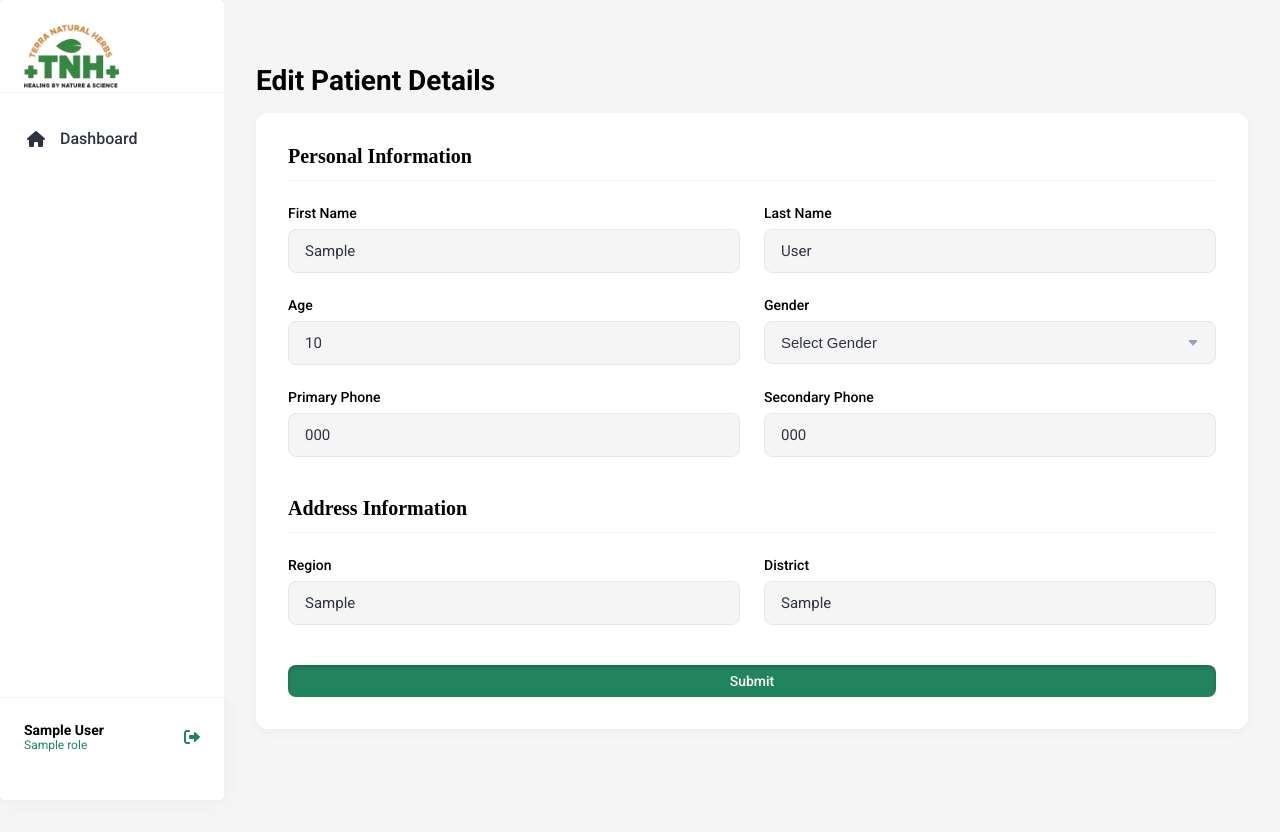
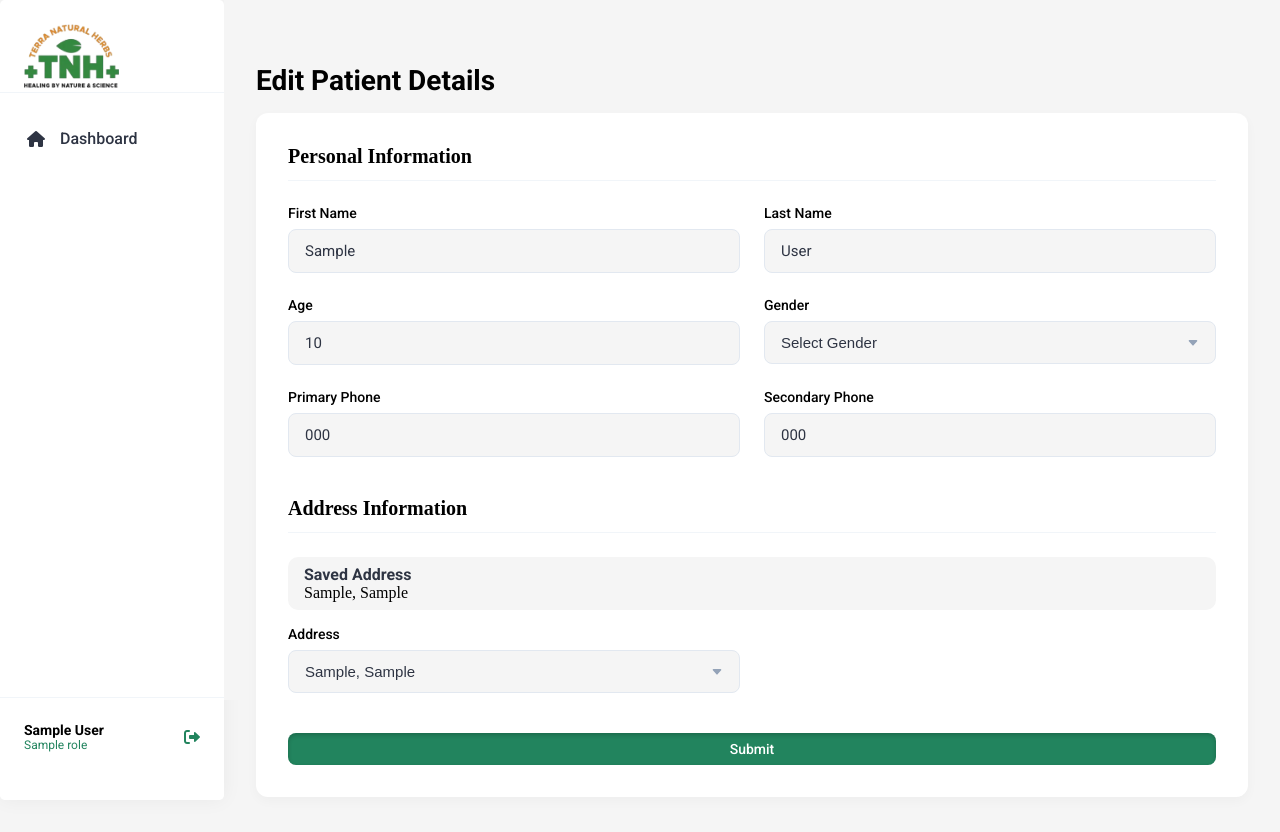
Before and after one commit to kevokagwima/Terra-Natural-Hub, a Flask app: page /edit/patient/1 in a window 1280 px wide. Run offline with Flask 3, Linux system fonts and the light colour scheme; a user stored in the database is signed in; tables that the repository leaves empty hold one stand-in row (values such as "Sample post").

Commit message:
Updated files

```diff
--- a/Admin/form.py
+++ b/Admin/form.py
@@ -10,8 +10,7 @@ class AddPatientForm(FlaskForm):
   ], validators=[DataRequired(message="Gender field required")])
   phone_number_1 = StringField('Primary Phone', validators=[DataRequired(message="Phone Number required"), Length(max=20)])
   phone_number_2 = StringField('Secondary Phone', validators=[Optional(), Length(max=20)])
-  region = StringField('Region', validators=[Optional(), Length(max=20)])
-  district = StringField('District', validators=[Optional(), Length(max=30)])
+  address = SelectField('Address', choices=[], validators=[Optional()])
 
 class AddMedicineForm(FlaskForm):
   name = StringField('Medicine Name', validators=[DataRequired(message="Medicine name field required"), Length(max=200)])
@@ -32,3 +31,6 @@ class DiagnosisForm(FlaskForm):
 class PrescriptionForm(FlaskForm):
   prescription = SelectField('Prescribe Medication', choices=[], validators=[DataRequired(message="Prescription field required")])
   note = TextAreaField('Note (Optional)', validators=[Optional()])
+
+class FeedbackForm(FlaskForm):
+  feedback = SelectField(label="Patient Feedback", choices=[("", "Select an option"), ("Recovered", "Recovered"), ("Not Recovered", "Not Recovered")], validators=[DataRequired(message="Feedback field is required")])
--- a/Admin/routes.py
+++ b/Admin/routes.py
@@ -1,15 +1,15 @@
 from flask import Blueprint, render_template, redirect, url_for, flash, request, jsonify
-from flask_login import login_required, fresh_login_required
+from flask_login import login_required
 from Models.base_model import db, get_local_time
 from Models.users import Patients, PatientAddress
 from Models.medicine import Medicine
 from Models.diseases import Disease
 from Models.payment import Payment
 from Models.lab_analysis import LabAnalysis, LabAnalysisDetails
-from Models.appointment import Appointment
+from Models.appointment import Appointment, Feedback
 from Models.prescription import Prescription, PrescriptionDetails
 from Models.diagnosis import Diagnosis, DiagnosisDetails
-from .form import AddPatientForm, DiagnosisForm, PrescriptionForm, LabAnalysisForm, AddDiseaseForm, AddMedicineForm
+from .form import AddPatientForm, DiagnosisForm, PrescriptionForm, LabAnalysisForm, AddDiseaseForm, AddMedicineForm, FeedbackForm
 from Documents.export_pdf import generate_payment_pdf
 from decorator import role_required
 from collections import Counter
@@ -225,6 +225,7 @@ def remove_disease(disease_id):
 @login_required
 def add_patient():
   form = AddPatientForm()
+  form.address.choices = [(address.id, f"{address.region}, {address.district}") for address in PatientAddress.query.all()]
   if form.validate_on_submit():
     try:
       patient = Patients(
@@ -233,18 +234,10 @@ def add_patient():
         age = form.age.data,
         gender = form.gender.data,
         phone_number_1 = form.phone_number_1.data,
-        phone_number_2 = form.phone_number_2.data
+        phone_number_2 = form.phone_number_2.data,
+        address = form.address.data
       )
       db.session.add(patient)
-      db.session.flush()
-      if form.region.data or form.district.data:
-        address = PatientAddress(
-          region = form.region.data,
-          district = form.district.data,
-          patient_id = patient.id
-        )
-        db.session.add(address)
-
       db.session.commit()
       flash('Patient created successfully!', 'success')
       return redirect(url_for('admin.home'))
@@ -268,27 +261,12 @@ def edit_patient(patient_id):
     flash("Patient not found", "danger")
     return redirect(url_for("admin.home"))
 
-  patient_address = PatientAddress.query.filter_by(patient_id=patient.id).first()
-
-  form_data = {}
-  form_data.update(patient.to_dict())
-  if patient_address:
-    form_data.update(patient_address.to_dict())
-
-  form = AddPatientForm(data=form_data)
-
+  form = AddPatientForm(obj=patient)
+  form.address.choices = [(address.id, f"{address.region}, {address.district}") for address in PatientAddress.query.all()]
   if form.validate_on_submit():
     try:
       form.populate_obj(patient)
-      if patient_address:
-        form.populate_obj(patient_address)
-      else:
-        address = PatientAddress(
-          region = form.region.data,
-          district = form.district.data,
-          patient_id = patient.id
-        )
-        db.session.add(address)
+      patient.address_id = form.address.data
       db.session.commit()
       flash("Patient details updated successfully", "success")
     except Exception as e:
@@ -324,7 +302,7 @@ def patient_profile(patient_id):
     flash("Patient not found", "danger")
     return redirect(url_for("admin.home"))
 
-  patient_address = PatientAddress.query.filter_by(patient_id=patient.id).first()
+  patient_address = PatientAddress.query.filter_by(id=patient.address_id).first()
   patient_lab_analysis = LabAnalysis.query.filter_by(patient_id=patient.id).all()
   patient_prescriptions = Prescription.query.filter_by(patient_id=patient.id).all()
   patient_payments = Payment.query.filter_by(patient_id=patient.id).all()
@@ -403,6 +381,8 @@ def appointment(appointment_id):
     "prescription_details": prescription_details,
     "diseases": Disease.query.all(),
     "medicines": Medicine.query.all(),
+    "feedback": Feedback.query.filter_by(appointment_id=appointment.id).first(),
+    "form": FeedbackForm()
   }
 
   return render_template("Main/appointment.html", **context)
@@ -651,6 +631,29 @@ def complete_appointment(appointment_id):
 
   return redirect(url_for("admin.home"))
 
+@admin.route("/patient/feedback/<int:appointment_id>", methods=["POST"])
+def patient_feedback(appointment_id):
+  try:
+    appointment = Appointment.query.filter_by(unique_id=appointment_id).first()
+    if not appointment:
+      flash("Appointment not found", "danger")
+      return redirect(url_for("admin.home"))
+
+    form = FeedbackForm()
+    if form.validate_on_submit():
+      new_feeback = Feedback(
+        status = form.feedback.data,
+        appointment_id = appointment.id
+      )
+      db.session.add(new_feeback)
+      db.session.commit()
+      flash("Feedback recorded successfully", "success")
+      return redirect(url_for("admin.appointment", appointment_id=appointment.unique_id))
+
+  except Exception as e:
+    flash(f"{str(e)}", "danger")
+    return redirect(request.referrer)
+
 @admin.route("/pay/prescription/<int:prescription_id>")
 @login_required
 @role_required(["Admin", "Accountant"])
--- a/Models/appointment.py
+++ b/Models/appointment.py
@@ -15,6 +15,12 @@ class Appointment(BaseModel, db.Model):
   diagnosis = db.relationship("Diagnosis", backref="appointment_diagnosis", lazy=True)
   prescription = db.relationship("Prescription", backref="appointment_prescription", lazy=True)
   lab_analysis = db.relationship("LabAnalysis", backref="appointment_lab_analysis", lazy=True)
+  feedback = db.relationship("Feedback", backref="appointment_feedback", lazy=True)
 
   def __repr__(self):
     return f"{self.patient_id}"
+
+class Feedback(BaseModel, db.Model):
+  __tablename__ = "feedback"
+  appointment_id = db.Column(db.Integer(), db.ForeignKey("appointment.id"))
+  status = db.Column(db.String(20), nullable=False)
--- a/Models/base_model.py
+++ b/Models/base_model.py
@@ -16,7 +16,7 @@ class BaseModel(db.Model):
 
   def __init__(self, *args, **kwargs):
     super().__init__(*args, **kwargs)
-    self.unique_id = random.randint(100000, 999999)
+    self.unique_id = random.randint(10000000, 99999999)
 
   def __repr__(self):
     return f"{self.id} - {self.unique_id}"
--- a/Models/users.py
+++ b/Models/users.py
@@ -42,9 +42,9 @@ class Patients(BaseModel, db.Model):
   gender = db.Column(db.String(6))
   phone_number_1 = db.Column(db.String(20))
   phone_number_2 = db.Column(db.String(20))
+  address_id = db.Column(db.Integer(), db.ForeignKey("patient_address.id"))
   diagnosis = db.relationship("Diagnosis", backref="patient_diagnosis", lazy=True)
   prescription = db.relationship("Prescription", backref="patient_prescription", lazy=True)
-  patient_address = db.relationship("PatientAddress", backref="patient_address", lazy=True)
   payment = db.relationship("Payment", backref="patient_payment", lazy=True)
   appointment = db.relationship("Appointment", backref="patient_appointment", lazy=True)
 
@@ -66,7 +66,7 @@ class PatientAddress(BaseModel, db.Model):
   __tablename__ = "patient_address"
   region = db.Column(db.String(20))
   district = db.Column(db.String(30))
-  patient_id = db.Column(db.Integer(), db.ForeignKey("patient.id"))
+  patient = db.relationship("Patients", backref="patient_address", lazy=True)
 
   def __repr__(self):
     return f"{self.region} - {self.district}"
--- a/import.py
+++ b/import.py
@@ -66,6 +66,6 @@ def add_medicine():
 if __name__ == "__main__":
   with app.app_context():
     add_clients()
+    add_location()
     add_diseases()
     add_medicine()
-    # add_location()
--- a/static/css/base.css
+++ b/static/css/base.css
@@ -108,6 +108,12 @@ select {
   padding: 1em;
   border-radius: var(--radius-s);
   width: 100%;
+}
+
+input:focus,
+select:focus,
+textarea:focus {
+  outline: 1px solid var(--light-green);
 }
 
 .container {
--- a/static/css/patient.css
+++ b/static/css/patient.css
@@ -85,6 +85,13 @@ select.form-control {
   margin-top: 0.25rem;
 }
 
+.patient-address-box {
+  margin-bottom: 1rem;
+  background-color: var(--light-grey);
+  padding: 0.5rem 1rem;
+  border-radius: 10px;
+}
+
 @media (max-width: 768px) {
   .container {
     padding: 1.5rem;
--- a/templates/Main/add-patient.html
+++ b/templates/Main/add-patient.html
@@ -91,20 +91,18 @@ Edit Patient
 
       <div class="form-section">
         <h2 class="section-title">Address Information</h2>
+        {% if patient.address_id %}
+        <div class="patient-address-box">
+          <h4>Saved Address</h4>
+          {{ patient.patient_address.region }}, {{ patient.patient_address.district }}
+        </div>
+        {% endif %}
         <div class="form-grid">
           <div class="form-group">
-            {{ form.region.label }}
-            {{ form.region(class="form-control") }}
-            {% if form.region.errors %}
-            <div class="error-message">{{ form.region.errors[0] }}</div>
-            {% endif %}
-          </div>
-
-          <div class="form-group">
-            {{ form.district.label }}
-            {{ form.district(class="form-control") }}
-            {% if form.district.errors %}
-            <div class="error-message">{{ form.district.errors[0] }}</div>
+            {{ form.address.label }}
+            {{ form.address(class="form-control") }}
+            {% if form.address.errors %}
+            <div class="error-message">{{ form.address.errors[0] }}</div>
             {% endif %}
           </div>
         </div>
```
Also changed, not shown: static/css/appointment.css (+23 -0 lines), templates/Main/appointment.html (+20 -3 lines).
